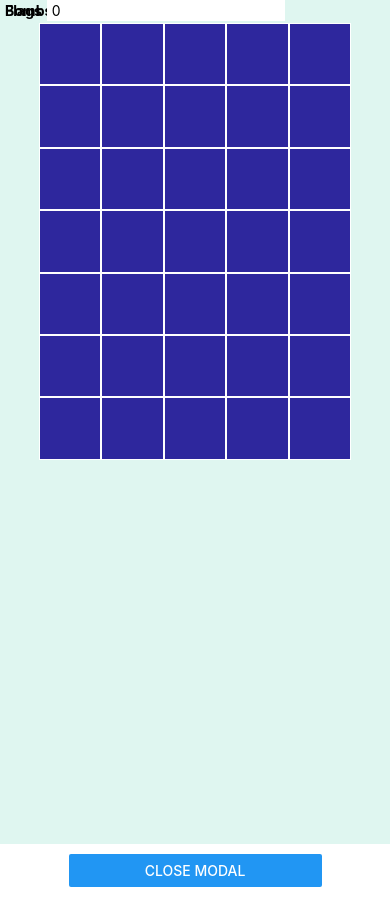
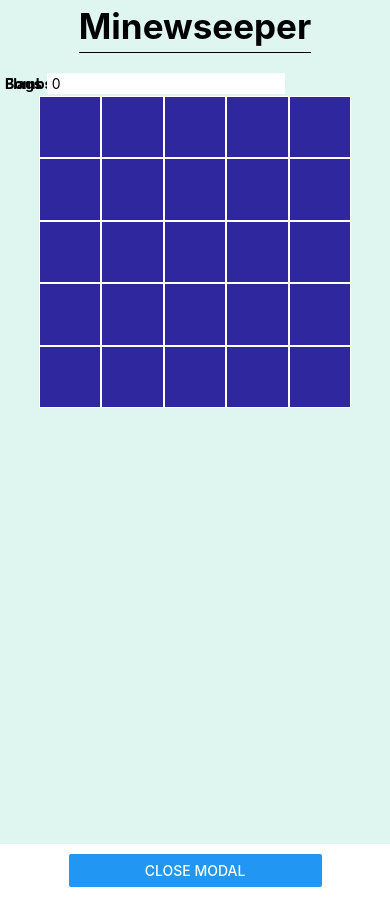
Before and after one commit to paullgdc/react_native_minesweeper, a React Native app: screen / in a window 390 px wide. Built offline with nearby package versions, Linux system fonts and the light colour scheme.

Commit message:
add a header

```diff
--- a/src/App.tsx
+++ b/src/App.tsx
@@ -4,8 +4,9 @@ import {
   StatusBar,
 } from 'react-native';
 
-import MineSweeper from './views/MinewseeperView';
+import MineSweeperView from './views/MinewseeperView';
 import Colors from "./colors";
+import Header from './components/Header';
 
 
 const App = () => {
@@ -13,7 +14,8 @@ const App = () => {
     <>
       <StatusBar barStyle="dark-content" />
       <SafeAreaView style={{backgroundColor: Colors.LightGreen, flex: 1, alignItems: "center"}}>
-          <MineSweeper height={7} width={5} bombs={7}/>
+          <Header title="Minewseeper" />
+          <MineSweeperView height={5} width={5} bombs={7}/>
       </SafeAreaView>
     </>
   );
--- /dev/null
+++ b/src/components/Header.tsx
@@ -0,0 +1,31 @@
+import React from 'react';
+import {View, StyleSheet, Text} from "react-native";
+
+export interface HeaderProps {
+    title: string;
+}
+
+const Header: React.FC<HeaderProps> = ({title}) => (
+    <View style={styles.header}>
+        <View style={{flex: 1, alignItems: "center"}}>
+            <Text style={styles.text}>{title}</Text>
+        </View>
+    </View>
+);
+
+const styles = StyleSheet.create({
+    header: {
+        paddingVertical: 5,
+        marginBottom: 20,
+        borderBottomWidth: StyleSheet.hairlineWidth,
+        borderBottomColor: "black",
+        textAlign: "center",
+        flexDirection: "row",
+    },
+    text: {
+        fontSize: 35,
+        fontWeight: "700",
+    },
+})
+
+export default Header;
```
